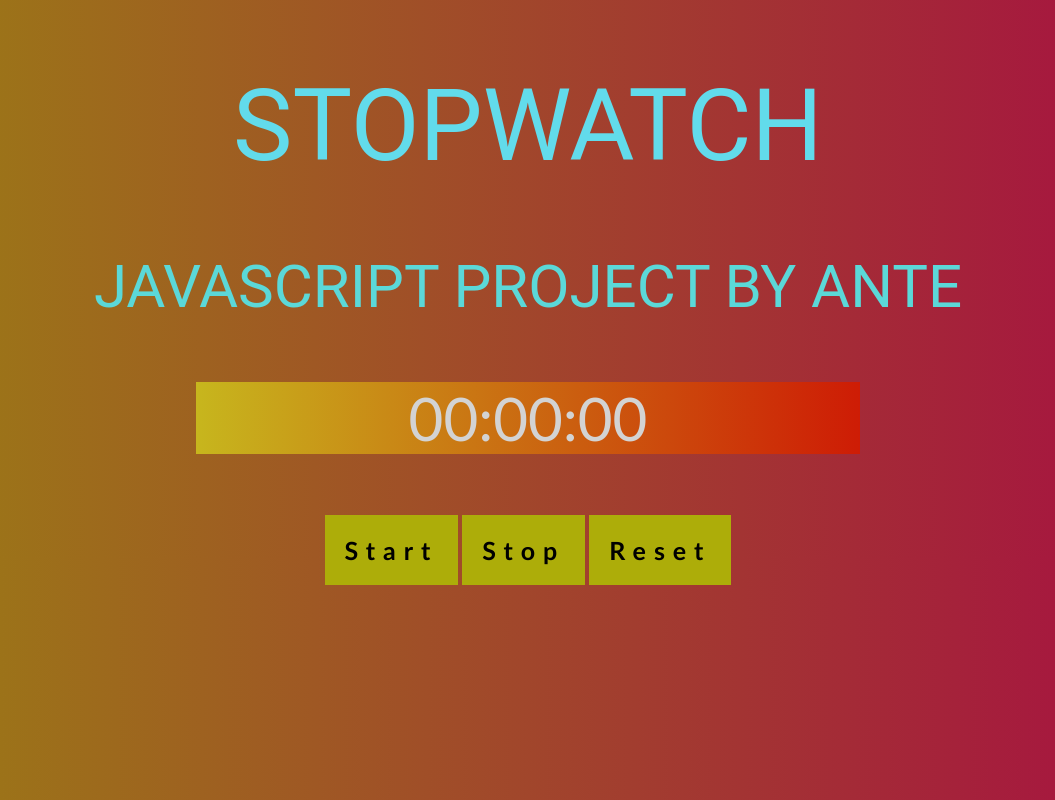
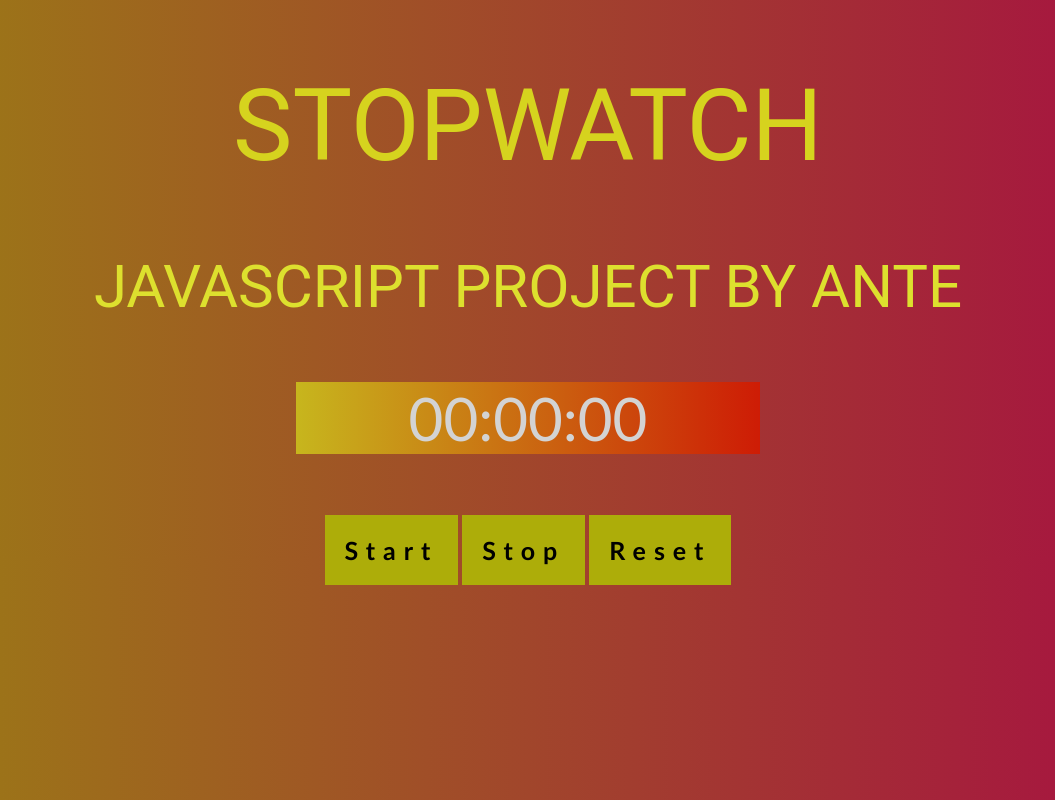
Before and after one commit to Vibriya93/Stopwatch, a plain HTML site: page index.html in a window 1280 px wide. Shown: the whole page, without its empty margins (112-1167 px from the left). Drawn offline with Linux system fonts and the light colour scheme.

Commit message:
Changed the styling, project finished

```diff
--- a/styles.css
+++ b/styles.css
@@ -6,7 +6,7 @@ background: linear-gradient(to right, #9b7c15, #a71042);
 h1 {
 
   text-align: center;
-  color: rgb(98, 219, 235);
+  color: rgb(214, 211, 30);
   font-family: 'Roboto', sans-serif;
   font-weight: 400;
   font-size: 100px;
@@ -19,7 +19,7 @@ h2, h3 {
 
   text-align: center;
   font-family: 'Roboto', sans-serif;
-  color: rgb(91, 216, 216);
+  color: rgb(221, 224, 46);
   font-weight: 400;
   font-size: 60px;
   text-transform: uppercase;
@@ -30,8 +30,8 @@ h2, h3 {
 p {
 
   background: linear-gradient(to right, #c7b61d, #ce1c05);
-  margin-left: 300px;
-  margin-right: 300px;
+  margin-left: 400px;
+  margin-right: 400px;
   font-size: 60px;
   text-align: center;
   font-family: 'Trebuchet MS', 'Lucida Sans Unicode', 'Lucida Grande', 'Lucida Sans', Arial, sans-serif;
```
